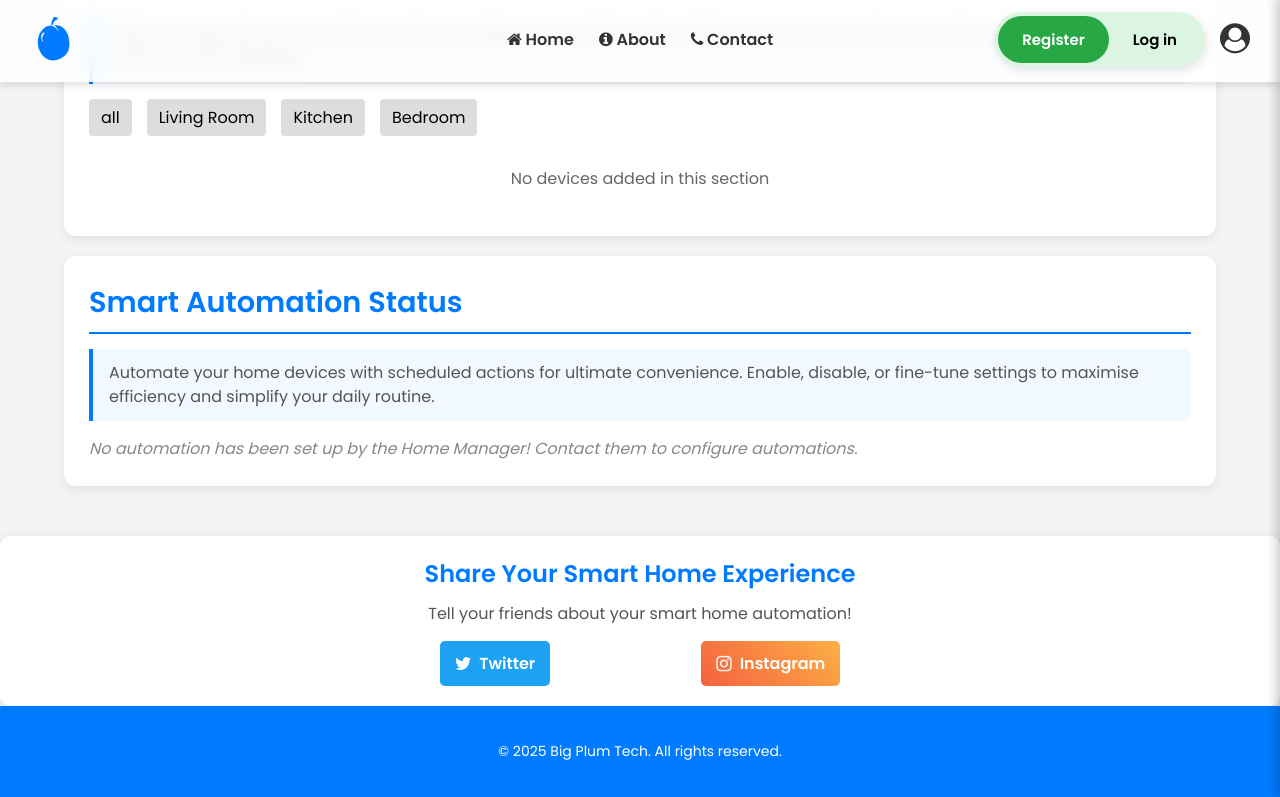
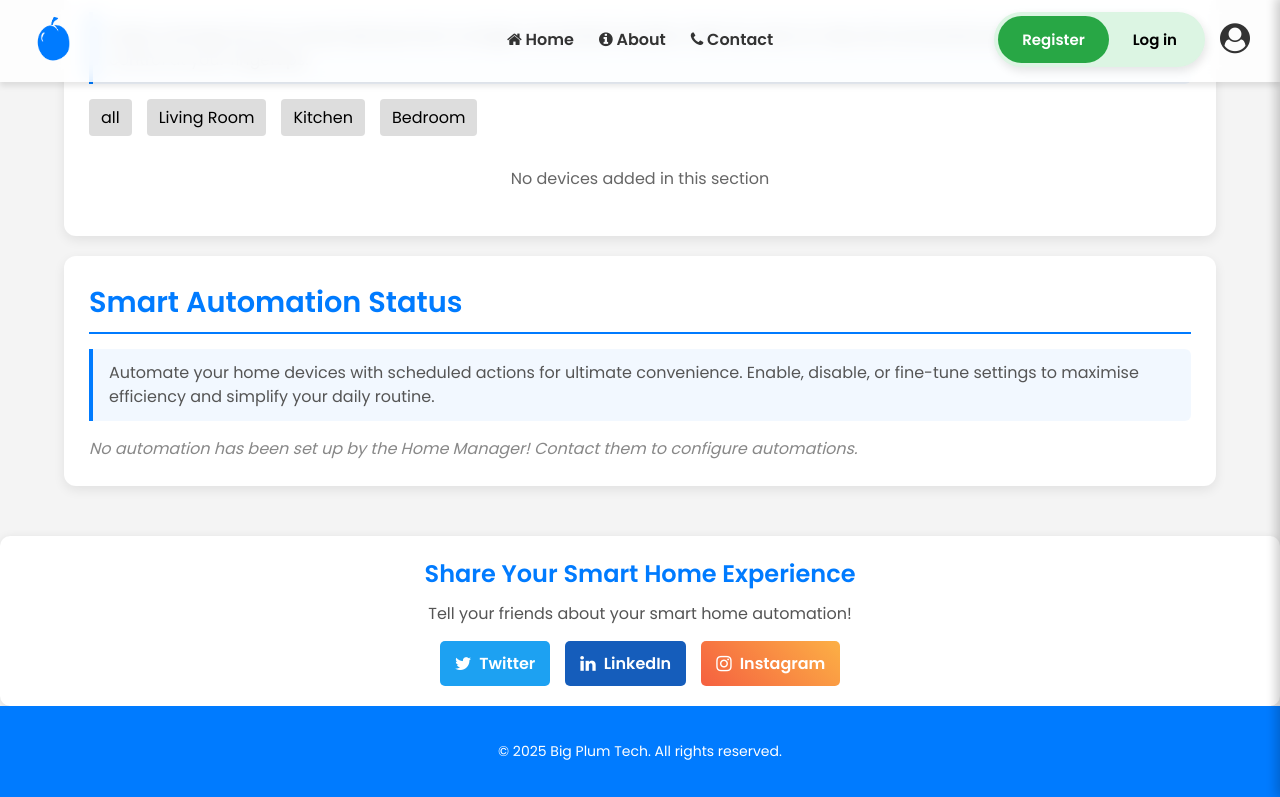
Before and after one commit to RidSoftware/BigPlumTech, a plain HTML site: page HomeSystemWebApp/frontEnd/Pages/HTML/Dashboard.html in a window 1280 px wide. In both pictures the pointer is over the link "LinkedIn". Shown: the part 1181-1978 px from the top of the page. Drawn offline with nearby package versions, Linux system fonts and the light colour scheme; some packages are replaced by stand-ins of ours; no server answers; a script that the page names is missing.

Commit message:
Update styles.css

```diff
--- a/HomeSystemWebApp/frontEnd/Pages/Assets/CSS/styles.css
+++ b/HomeSystemWebApp/frontEnd/Pages/Assets/CSS/styles.css
@@ -753,10 +753,10 @@ select, input {
 }
 
 /* Facebook Button */
-.facebook {
+.linkedin {
     background: #1877F2;
 }
-.facebook:hover {
+.linkedin:hover {
     background: #155dbb;
 }
 
```
